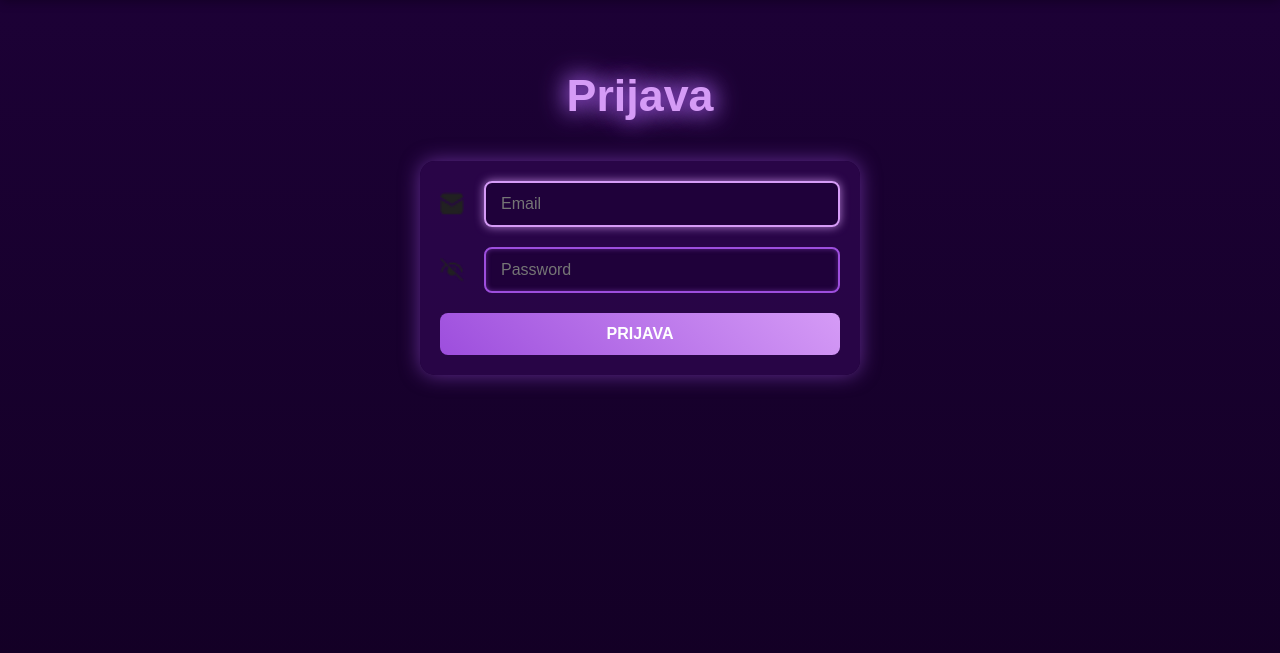
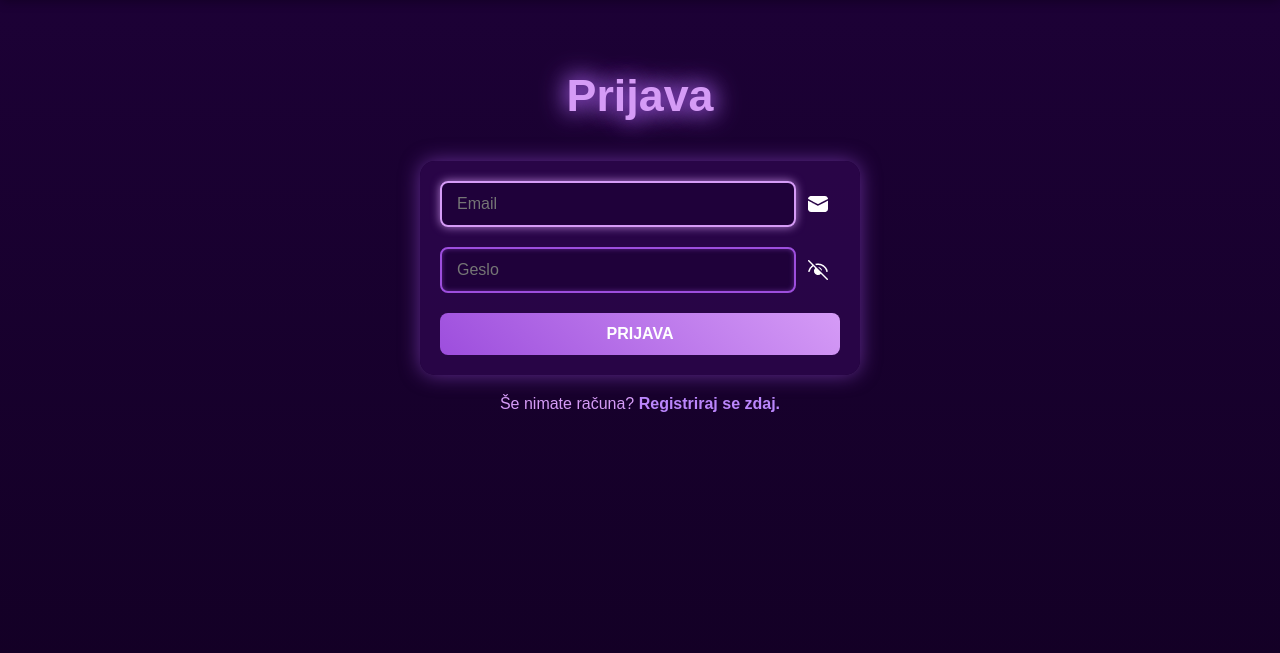
Before and after one commit to AladinBrapo/LAN-primerjava, a PHP site: page /login.php in a window 1280 px wide. Shown: the part 58-711 px from the top of the page. Run offline with PHP 8.4, Linux system fonts and the light colour scheme.

Commit message:
login finished

```diff
--- a/css/login.css
+++ b/css/login.css
@@ -16,7 +16,8 @@ form {
 
   /* Input Fields */
   form input[type="email"],
-  form input[type="password"] {
+  form input[type="password"],
+  form input[type="text"] {
     width: 100%;
     padding: 12px 15px;
     font-size: 1rem;
@@ -29,7 +30,8 @@ form {
   }
 
   form input[type="email"]:focus,
-  form input[type="password"]:focus {
+  form input[type="password"]:focus,
+  form input[type="text"]:focus {
     outline: none;
     border-color: #d59bf6; /* Highlight border on focus */
     box-shadow: 0 0 10px rgba(213, 155, 246, 0.8);
@@ -77,15 +79,63 @@ form {
     width: 100%;
   }
 
+  /* Registration Link */
+.registration-link {
+  text-align: center;
+  margin-top: 20px;
+  font-size: 1rem;
+  color: #d59bf6;
+}
+
+.registration-link a {
+  color: #bb86fc;
+  font-weight: bold;
+  text-decoration: none;
+  transition: color 0.3s ease;
+}
+
+.registration-link a:hover {
+  color: #9d4edd;
+  text-shadow: 0 0 5px #bb86fc;
+}
+
+/* Message Section */
+.message {
+  margin: 20px auto;
+  padding: 15px 20px;
+  max-width: 400px;
+  text-align: center;
+  font-size: 1.3rem;
+  border-radius: 10px;
+}
+
+/* Success Message */
+.success-msg {
+  background: rgba(50, 200, 100, 0.2);
+  color: #32c864;
+  border: 1px solid #32c864;
+  box-shadow: 0 0 15px rgba(50, 200, 100, 0.5);
+}
+
+/* Error Message */
+.error-msg {
+  background: rgba(200, 50, 50, 0.2);
+  color: #c83232;
+  border: 1px solid #c83232;
+  box-shadow: 0 0 15px rgba(200, 50, 50, 0.5);
+}
+
   /* Responsive Styles */
   @media (max-width: 480px) {
     form {
       padding: 15px;
       gap: 15px;
+      max-width: 300px;
     }
 
     form input[type="email"],
-    form input[type="password"] {
+    form input[type="password"],
+    form input[type="text"] {
       font-size: 0.9rem; /* Adjust font size */
       padding: 10px;
     }
--- a/login.php
+++ b/login.php
@@ -25,18 +25,18 @@ if (isset($_POST['sub'])) {
         // Pobeg nevarnih znakov za SQL poizvedbe
         $m = mysqli_real_escape_string($link, $m);
 
-        $sql = "SELECT ime, priimek, geslo, vrsta_up_id, id FROM uporabniki WHERE email = '$m'";
+        $sql = "SELECT username, surname, password, type, id FROM students WHERE email = '$m'";
         $result = mysqli_query($link, $sql);
 
         if ($result && mysqli_num_rows($result) > 0) {
             $row = mysqli_fetch_assoc($result);
 
             // Preverjanje gesla
-            if (password_verify($p, $row['geslo'])) {
-                $_SESSION['im'] = $row['ime'];
-                $_SESSION['pr'] = $row['priimek'];
+            if (password_verify($p, $row['password'])) {
+                $_SESSION['im'] = $row['username'];
+                $_SESSION['pr'] = $row['surname'];
                 $_SESSION['log'] = true;
-                $_SESSION['vrsta_up'] = $row['vrsta_up_id'];
+                $_SESSION['vrsta_up'] = $row['type'];
                 $_SESSION['uporabnik_id'] = $row['id'];
 
                 $message = '<div class="success-msg">Login was successful.</div>';
@@ -77,20 +77,29 @@ if (isset($_POST['sub'])) {
     <?php include 'header.php'; // Header ?>
     <main class="main-container">
         <h1 class="main-title">Prijava</h1>
+
         <form method="post" action="login.php">
             <div>
+                <input type="email" name="mail" placeholder="Email" required autofocus>
                 <div><img src="img/mail.png" alt="mail-icon"></div>
-                <input type="email" name="mail" placeholder="Email" required autofocus>
             </div>
             <div>
+                <input type="password" name="geslo" id="desktop-password-field" placeholder="Geslo" required>
                 <div class="pass" onclick="togglePasswordVisibility()">
                     <img src="img/eye-closed.png" id="toggle-desktop-eye" alt="eye-icon">
                 </div>
-                <input type="password" name="geslo" id="desktop-password-field" placeholder="Password" required>
             </div>
 
             <button type="submit" name="sub" value="Prijava">Prijava</button>
         </form>
+
+        <div class="registration-link">Še nimate računa? <a href="register.php">Registriraj se zdaj.</a></div>
+
+        <?php if ($message): ?>
+            <div class="message">
+                <?php echo $message; ?>
+            </div>
+        <?php endif; ?>
     </main>
     <?php include 'footer.php'; // Footer ?>
     <script>
```
Also changed, not shown: img/eye-closed.png, img/eye.png, img/mail.png.
